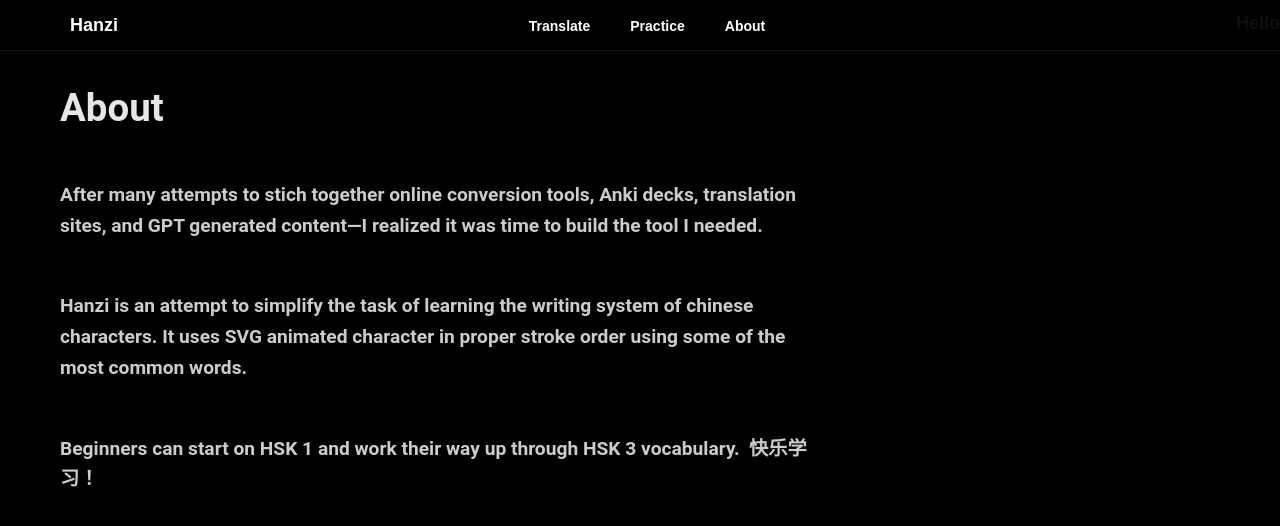
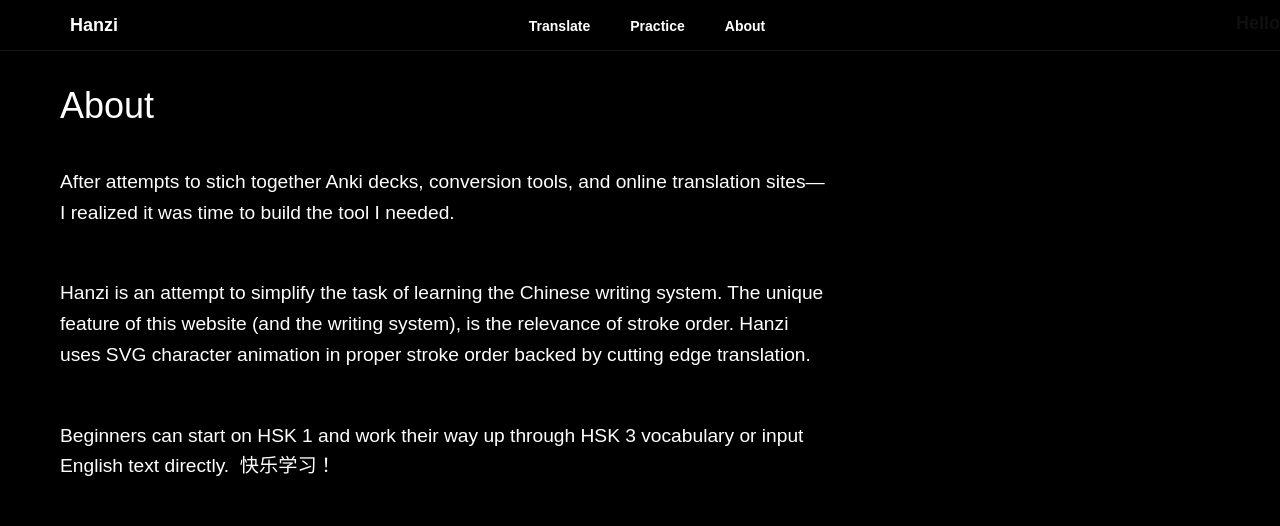
Before and after one commit to schofield-paul/hanzi, a React (Create React App) app: page /about in a window 1280 px wide. Shown: the top 526 px of the page. Built offline with nearby package versions, Linux system fonts and the light colour scheme.

Commit message:
update about page copy and styling

```diff
--- a/src/pages/About/AboutPage.module.css
+++ b/src/pages/About/AboutPage.module.css
@@ -7,7 +7,7 @@ body {
   display: flex;
   flex-direction: column;
   color: black;
-  font-family: "Roboto", sans-serif;
+  font-family: "Microsoft Sans Serif", Arial, sans-serif;
   min-height: 100vh;
   width: 100vw;
   background-color: black;
@@ -17,16 +17,19 @@ body {
 }
 
 .h1 {
-  color: #e6e6e6;
-  font-size: 2.4rem;
-  margin: 30px 50px 50px 0;
-  font-weight: 600;
+  font-family: "Microsoft Sans Serif", Arial, sans-serif;
+  color: #ffffff;
+  font-size: 2.25rem;
+  margin: 30px 50px 40px 0;
+  font-weight: 400;
 }
 
 .paragraph {
-  color: #ccc;
+  font-family: "Microsoft Sans Serif", Arial, sans-serif;
+  color: #ffffff;
   font-size: 1.2rem;
   margin: 0 0 50px 0;
   line-height: 1.6;
   text-align: left;
+  font-weight: 400;
 }
--- a/src/pages/About/AboutPage.tsx
+++ b/src/pages/About/AboutPage.tsx
@@ -17,18 +17,19 @@ export default function About() {
       <div className={style.app}>
         <h1 className={style.h1}>About</h1>
         <p className={style.paragraph}>
-          After many attempts to stich together online conversion tools, Anki
-          decks, translation sites, and GPT generated content—I realized it was
-          time to build the tool I needed.
+          After attempts to stich together Anki decks, conversion tools, and
+          online translation sites—I realized it was time to build the tool I
+          needed.
         </p>
         <p className={style.paragraph}>
-          Hanzi is an attempt to simplify the task of learning the writing
-          system of chinese characters. It uses SVG animated character in proper
-          stroke order using some of the most common words.
+          Hanzi is an attempt to simplify the task of learning the Chinese
+          writing system. The unique feature of this website (and the writing
+          system), is the relevance of stroke order. Hanzi uses SVG character
+          animation in proper stroke order backed by cutting edge translation.
         </p>
         <p className={style.paragraph}>
           Beginners can start on HSK 1 and work their way up through HSK 3
-          vocabulary.&nbsp; 快乐学习！
+          vocabulary or input English text directly.&nbsp; 快乐学习！
         </p>
         <p className={style.paragraph}></p>
         <p className={style.paragraph}></p>
```
